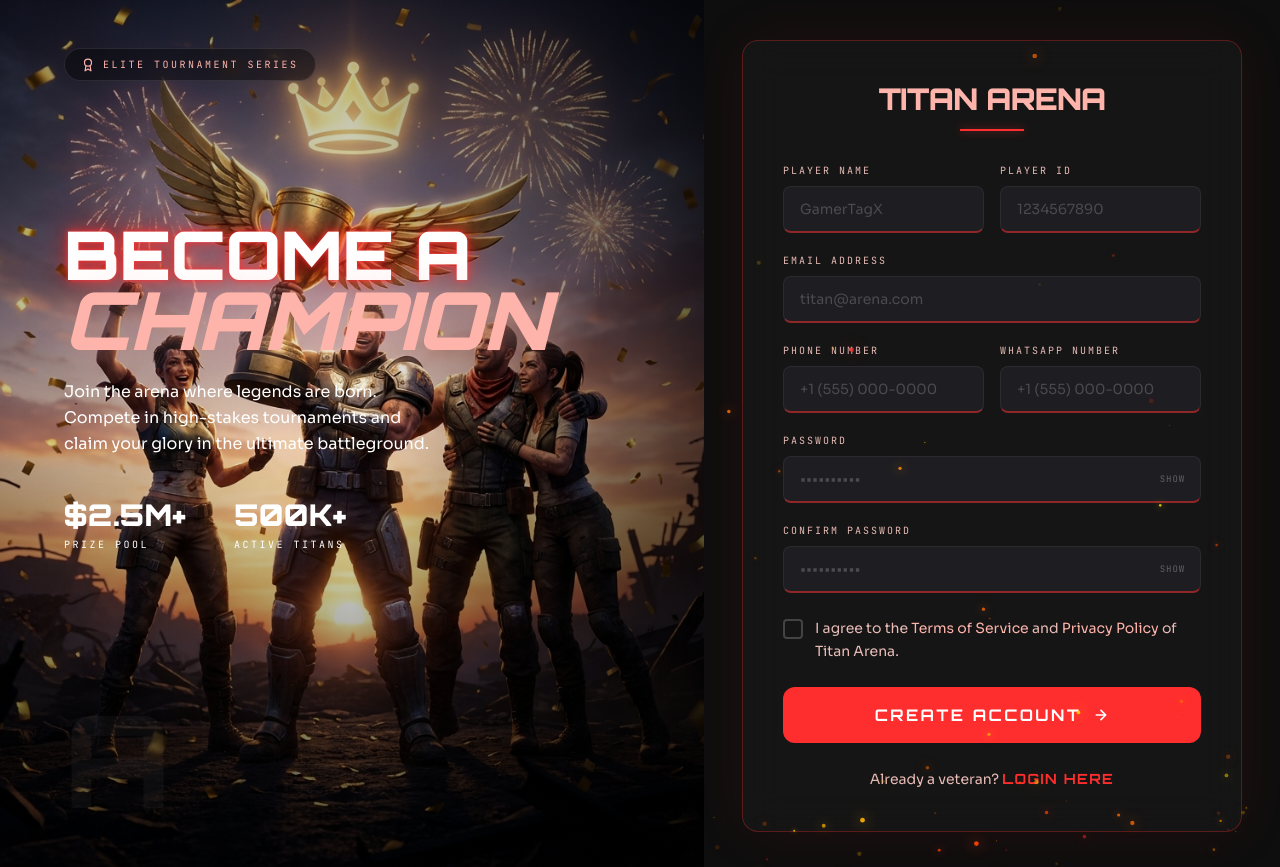
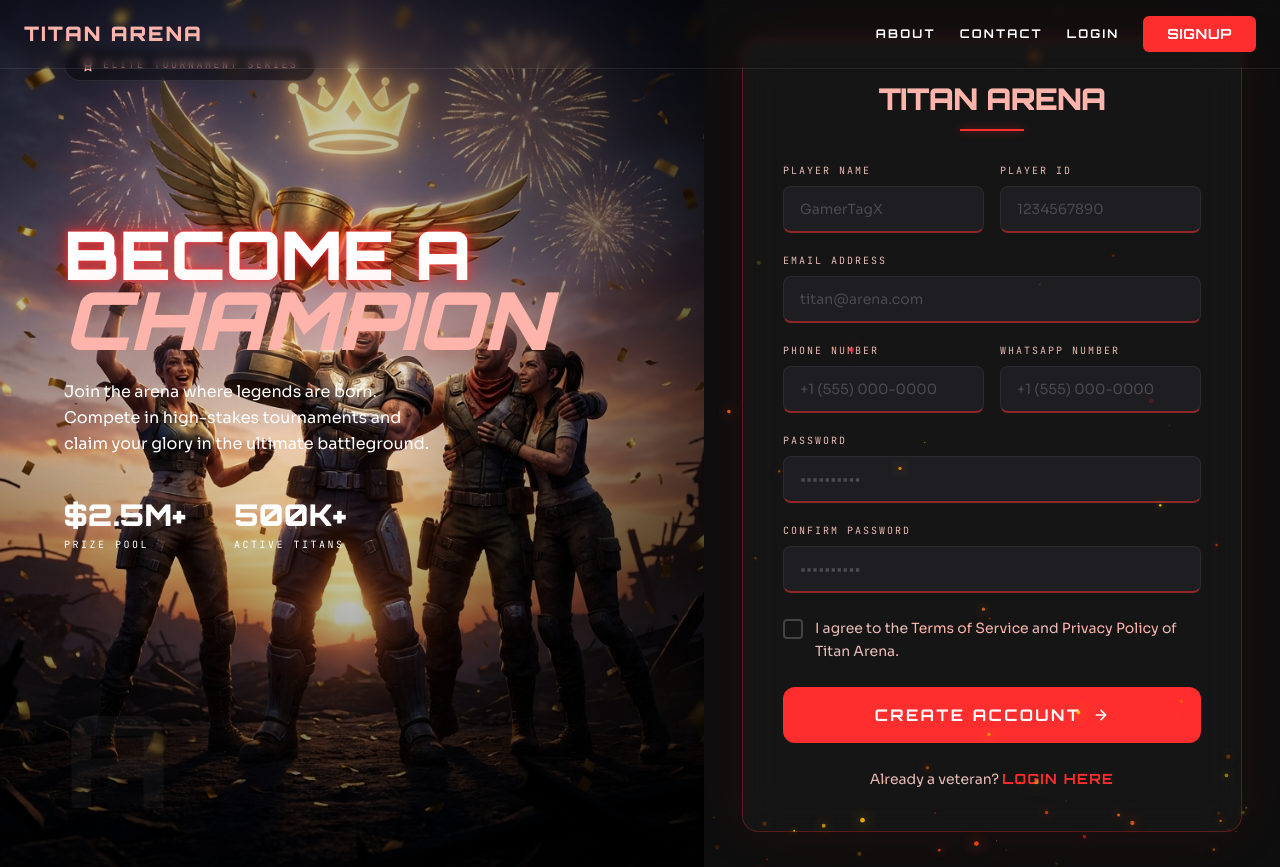
Before and after one commit to CraftMindAI/free_fire, a Next.js app: page /v1/auth/register in a window 1280 px wide. Shown: the top 867 px of the page. Built offline with nearby package versions, Linux system fonts and the light colour scheme; a web font is replaced by a local one.

Commit message:
feat: enhance About, Contact, and Login pages with cinematic backgrounds and improve footer and navbar visibility

```diff
--- a/app/about/page.tsx
+++ b/app/about/page.tsx
@@ -1,4 +1,5 @@
 import type { Metadata } from "next";
+import ParticleCanvas from "@/app/components/ParticleCanvas";
 
 export const metadata: Metadata = {
   title: "About Us — Titan Arena",
@@ -33,7 +34,20 @@ const VALUES = [
 
 export default function AboutPage() {
   return (
-    <main className="relative flex flex-col min-h-screen bg-[#131313] text-[#e5e2e1] overflow-x-hidden">
+    <main className="relative flex flex-col min-h-screen bg-transparent text-[#e5e2e1] overflow-x-hidden">
+      {/* Cinematic background */}
+      <div className="fixed inset-0 pointer-events-none z-[-1] overflow-hidden">
+        <div className="absolute inset-0 bg-gradient-to-b from-transparent via-[#131313]/80 to-[#131313]" />
+        {/* eslint-disable-next-line @next/next/no-img-element */}
+        <img
+          className="w-full h-full object-cover"
+          alt=""
+          aria-hidden="true"
+          src="/card2.jpg"
+        />
+        <ParticleCanvas count={60} />
+      </div>
+
       {/* Hero */}
       <section className="pt-36 pb-16 px-6 max-w-[1440px] w-full mx-auto text-center">
         <span className="font-orbitron text-[#ffb4ab] text-xs font-bold tracking-[0.3em] uppercase">
--- a/app/components/Footer.tsx
+++ b/app/components/Footer.tsx
@@ -1,10 +1,17 @@
 "use client";
 import { useState } from "react";
+import Link from "next/link";
 import { usePathname } from "next/navigation";
 import TermsModal from "./common/TermsModal";
 import PrivacyModal from "./common/PrivacyModal";
 
-const LINKS = ["About Us", "Contact Us", "Privacy Policy", "Terms of Service", "Discord"];
+const LINKS = [
+  "About Us",
+  "Contact Us",
+  "Privacy Policy",
+  "Terms of Service",
+  "Discord",
+];
 const LINK_HREFS: Record<string, string> = {
   "About Us": "/about",
   "Contact Us": "/contact",
@@ -15,23 +22,26 @@ export default function Footer() {
   const [isTermsOpen, setIsTermsOpen] = useState(false);
   const [isPrivacyOpen, setIsPrivacyOpen] = useState(false);
 
-  // Hide footer on authenticated routes
-  const isDashboard = pathname.includes("/dashboard") ||
-    pathname.includes("/upcoming-matches") ||
-    pathname.includes("/settings") ||
-    pathname.includes("/distribution") ||
-    pathname.includes("/matches");
+  // Only show footer on public marketing pages; hide on every authenticated route
+  const isPublicPage =
+    pathname === "/" ||
+    pathname === "/about" ||
+    pathname === "/contact" ||
+    pathname === "/v1/auth/login" ||
+    pathname === "/v1/auth/register";
 
-  if (isDashboard) return null;
+  if (!isPublicPage) return null;
 
   return (
     <>
-      <footer className="border-t border-white/5 py-12 px-6 mt-12 bg-[#0e0e0e]">
+      <footer className="border-t border-white/[0.08] py-12 px-6 mt-12 bg-transparent backdrop-blur-xs">
         <div className="max-w-[1440px] mx-auto flex flex-col md:flex-row justify-between items-center gap-8">
-
-          <span className="font-orbitron text-[#ffb4ab] text-xl font-black uppercase tracking-widest">
+          <Link
+            href="/"
+            className="font-orbitron text-[#ffb4ab] text-xl font-black uppercase tracking-widest"
+          >
             TITAN ARENA
-          </span>
+          </Link>
 
           <nav className="flex flex-wrap justify-center gap-8">
             {LINKS.map((link) => {
@@ -51,8 +61,11 @@ export default function Footer() {
                 );
               }
               return (
-                <a key={link} href={LINK_HREFS[link] ?? "#"}
-                  className="text-on-surface-variant text-xs font-bold tracking-widest uppercase hover:text-crimson transition-colors duration-200">
+                <a
+                  key={link}
+                  href={LINK_HREFS[link] ?? "#"}
+                  className="text-on-surface-variant text-xs font-bold tracking-widest uppercase hover:text-crimson transition-colors duration-200"
+                >
                   {link}
                 </a>
               );
@@ -62,13 +75,15 @@ export default function Footer() {
           <p className="text-on-surface-variant/50 text-[10px] font-bold tracking-widest uppercase">
             © 2024 Free Fire Esports. All Rights Reserved.
           </p>
-
         </div>
       </footer>
 
       {/* Modals */}
       <TermsModal isOpen={isTermsOpen} onClose={() => setIsTermsOpen(false)} />
-      <PrivacyModal isOpen={isPrivacyOpen} onClose={() => setIsPrivacyOpen(false)} />
+      <PrivacyModal
+        isOpen={isPrivacyOpen}
+        onClose={() => setIsPrivacyOpen(false)}
+      />
     </>
   );
 }
--- a/app/components/Navbar.tsx
+++ b/app/components/Navbar.tsx
@@ -5,23 +5,25 @@ import { usePathname } from "next/navigation";
 export default function Navbar() {
   const pathname = usePathname();
 
-  // Hide navbar on authenticated routes (dashboard, upcoming matches, etc.)
-  const isDashboard = pathname.includes("/dashboard") ||
-                      pathname.includes("/upcoming-matches") ||
-                      pathname.includes("/settings") ||
-                      pathname.includes("/distribution") ||
-                      pathname.includes("/matches");
+  // Only show navbar on public marketing pages; hide on every authenticated route
+  const isPublicPage =
+    pathname === "/" ||
+    pathname === "/about" ||
+    pathname === "/contact" ||
+    pathname === "/v1/auth/login" ||
+    pathname === "/v1/auth/register";
 
-  const isAuthPage = pathname === "/v1/auth/login" || pathname === "/v1/auth/register";
-
-  if (isDashboard || isAuthPage) return null;
+  if (!isPublicPage) return null;
 
   return (
     <header className="fixed top-0 w-full z-50 bg-transparent  backdrop-blur-xs border-b border-white/[0.08]">
       <div className="flex justify-between items-center px-6 py-4 max-w-[1440px] mx-auto">
-        <span className="font-orbitron text-[#ffb4ab] text-xl font-black uppercase tracking-widest">
+        <Link
+          href="/"
+          className="font-orbitron text-[#ffb4ab] text-xl font-black uppercase tracking-widest"
+        >
           TITAN ARENA
-        </span>
+        </Link>
 
         <div className="flex items-center gap-6">
           <Link
--- a/app/components/auth/RegisterForm.tsx
+++ b/app/components/auth/RegisterForm.tsx
@@ -42,8 +42,6 @@ export default function RegisterForm({ role, mode = "create", initialData, admin
     }
     return EMPTY;
   });
-  const [showPass, setShowPass] = useState(false);
-  const [showConfirm, setShowConfirm] = useState(false);
   const [error, setError] = useState("");
   const [loading, setLoading] = useState(false);
   const [isTermsOpen, setIsTermsOpen] = useState(false);
@@ -212,42 +210,26 @@ export default function RegisterForm({ role, mode = "create", initialData, admin
         <>
           <div>
             <label className={labelClass}>Password</label>
-            <div className="relative">
             <input
-                type={showPass ? "text" : "password"}
+              type="password"
               placeholder="••••••••••"
               value={form.password}
               onChange={(e) => set("password", e.target.value)}
               required
-                className={inputClass + " pr-16"}
+              className={inputClass}
             />
-              <button type="button" onClick={() => setShowPass((v) => !v)}
-                className="absolute right-4 top-1/2 -translate-y-1/2
-                           font-jetbrains text-[9px] tracking-widest text-white/30
-                           hover:text-white/60 uppercase transition-colors cursor-pointer">
-                {showPass ? "Hide" : "Show"}
-              </button>
-            </div>
           </div>
 
           <div>
             <label className={labelClass}>Confirm Password</label>
-            <div className="relative">
             <input
-                type={showConfirm ? "text" : "password"}
+              type="password"
               placeholder="••••••••••"
               value={form.confirmPassword}
               onChange={(e) => set("confirmPassword", e.target.value)}
               required
-                className={inputClass + " pr-16"}
+              className={inputClass}
             />
-              <button type="button" onClick={() => setShowConfirm((v) => !v)}
-                className="absolute right-4 top-1/2 -translate-y-1/2
-                           font-jetbrains text-[9px] tracking-widest text-white/30
-                           hover:text-white/60 uppercase transition-colors cursor-pointer">
-                {showConfirm ? "Hide" : "Show"}
-              </button>
-            </div>
           </div>
         </>
       )}
--- a/app/contact/page.tsx
+++ b/app/contact/page.tsx
@@ -1,6 +1,7 @@
 "use client";
 
 import { useState } from "react";
+import ParticleCanvas from "@/app/components/ParticleCanvas";
 
 export default function ContactPage() {
   const [form, setForm] = useState({ name: "", email: "", mobile: "", message: "" });
@@ -35,7 +36,20 @@ export default function ContactPage() {
   };
 
   return (
-    <main className="relative flex flex-col min-h-screen bg-[#131313] text-[#e5e2e1] overflow-x-hidden">
+    <main className="relative flex flex-col min-h-screen bg-transparent text-[#e5e2e1] overflow-x-hidden">
+      {/* Cinematic background */}
+      <div className="fixed inset-0 pointer-events-none z-[-1] overflow-hidden">
+        <div className="absolute inset-0 bg-gradient-to-b from-transparent via-[#131313]/80 to-[#131313]" />
+        {/* eslint-disable-next-line @next/next/no-img-element */}
+        <img
+          className="w-full h-full object-cover"
+          alt=""
+          aria-hidden="true"
+          src="/login.png"
+        />
+        <ParticleCanvas count={60} />
+      </div>
+
       {/* Hero */}
       <section className="pt-36 pb-16 px-6 max-w-[1440px] w-full mx-auto text-center">
         <span className="font-orbitron text-[#ffb4ab] text-xs font-bold tracking-[0.3em] uppercase">
--- a/app/v1/auth/login/page.tsx
+++ b/app/v1/auth/login/page.tsx
@@ -10,7 +10,6 @@ export default function LoginPage() {
   const router = useRouter();
   const [identifier, setIdentifier] = useState("");
   const [password, setPassword] = useState("");
-  const [showPassword, setShowPassword] = useState(false);
   const [remember, setRemember] = useState(false);
   const [error, setError] = useState("");
   const [loading, setLoading] = useState(false);
@@ -172,26 +171,17 @@ export default function LoginPage() {
                     </svg>
                   </span>
                   <input
-                    type={showPassword ? "text" : "password"}
+                    type="password"
                     placeholder="••••••••"
                     value={password}
                     onChange={(e) => setPassword(e.target.value)}
                     required
                     className="w-full bg-[#1e1e22] border border-white/[0.06] border-b-2 border-b-crimson/50 rounded-lg
-                               pl-11 pr-16 py-3.5
+                               pl-11 pr-4 py-3.5
                                text-on-surface placeholder:text-white/25 font-sora text-sm
                                focus:outline-none focus:border-white/[0.06] focus:border-b-2 focus:border-b-crimson
                                focus:shadow-[0_0_0_3px_rgba(255,46,46,0.08)] transition-all duration-200"
                   />
-                  <button
-                    type="button"
-                    onClick={() => setShowPassword((v) => !v)}
-                    className="absolute right-4 top-1/2 -translate-y-1/2
-                               font-jetbrains text-[9px] tracking-widest text-white/30
-                               hover:text-white/60 transition-colors uppercase"
-                  >
-                    {showPassword ? "Hide" : "Show"}
-                  </button>
                 </div>
               </div>
 
```
Lines whose indentation alone changed are shown as unchanged.
